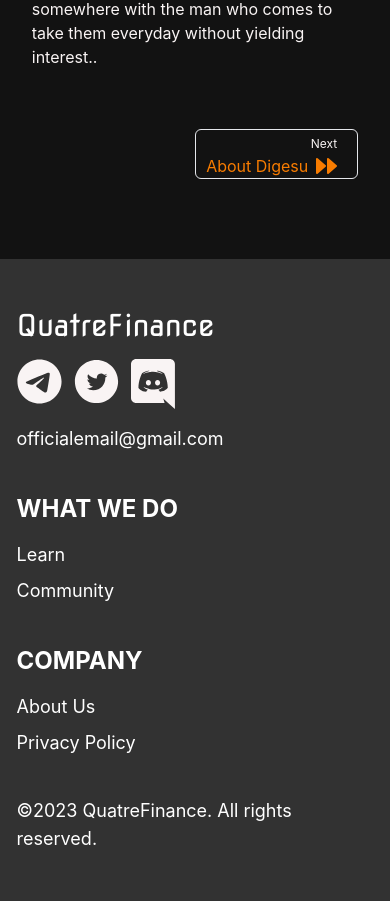
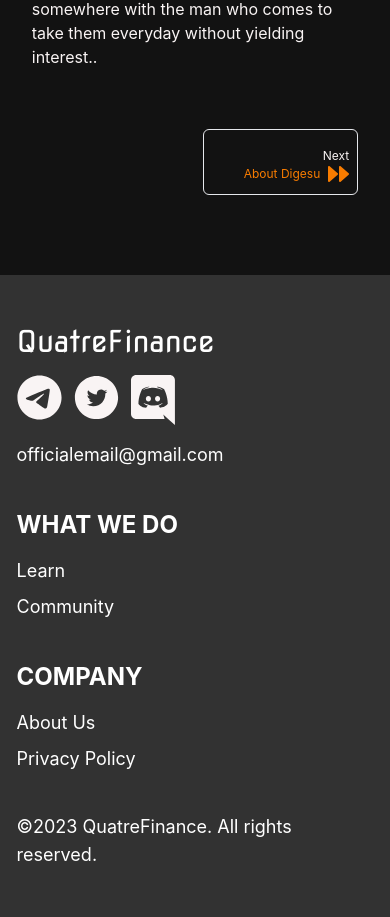
Before and after one commit to Rex739/quatre-finance-docs, a Next.js app: page / in a window 390 px wide. Shown: the part 1573-2490 px from the top of the page. Built offline with nearby package versions, Linux system fonts and the light colour scheme.

Commit message:
modified bottomnav

```diff
--- a/src/components/pageStructure/bottomNav.js
+++ b/src/components/pageStructure/bottomNav.js
@@ -6,18 +6,18 @@ const BottomNav = ({ previous, next, prevLink, nextLink }) => {
     <section className="flex justify-between py-10 lg:py-20">
       <div
         className={[
-          "w-2/4 lg:h-[59px] border border-border-gray rounded-md flex justify-start text-left pl-5",
+          "w-2/4  border border-border-gray rounded-md flex justify-start text-left px-2 mr-2 lg:mr-5 py-3 ",
           !previous && "invisible",
         ].join(" ")}
       >
         <Link href={"/" + prevLink}>
           <a>
-            <span className="text-xs font-meduim">Previous</span>
-            <div className="flex">
-              <span className="mr-[8px] font-meduim text-orange">
-                <img src="images/prev.svg" alt="previous" />
+            <span className="font-meduim text-xs">Previous</span>
+            <div className="flex justify-center">
+              <img src="images/prev.svg" alt="previous" />
+              <span className="ml-[8px] text-xs lg:text-base font-meduim text-orange">
+                {previous}
               </span>
-              <span>{previous}</span>
             </div>
           </a>
         </Link>
@@ -26,15 +26,17 @@ const BottomNav = ({ previous, next, prevLink, nextLink }) => {
       {next && (
         <div
           className={[
-            "w-2/4 lg:h-[59px] border border-border-gray rounded-md flex justify-end text-right pr-5",
+            "w-2/4 border border-border-gray rounded-md flex justify-end text-right px-2 ml-2 lg:ml-5 py-3",
             !next && "invisible",
           ].join(" ")}
         >
           <Link href={"/" + nextLink}>
             <a>
-              <span className="text-xs font-meduim">Next</span>
+              <span className="font-meduim text-xs">Next</span>
               <div className="flex">
-                <span className="mr-[8px] font-meduim text-orange">{next}</span>
+                <span className="mr-[8px] font-meduim text-orange text-xs lg:text-base">
+                  {next}
+                </span>
                 <img src="images/next.svg" alt="next" />
               </div>
             </a>
```
